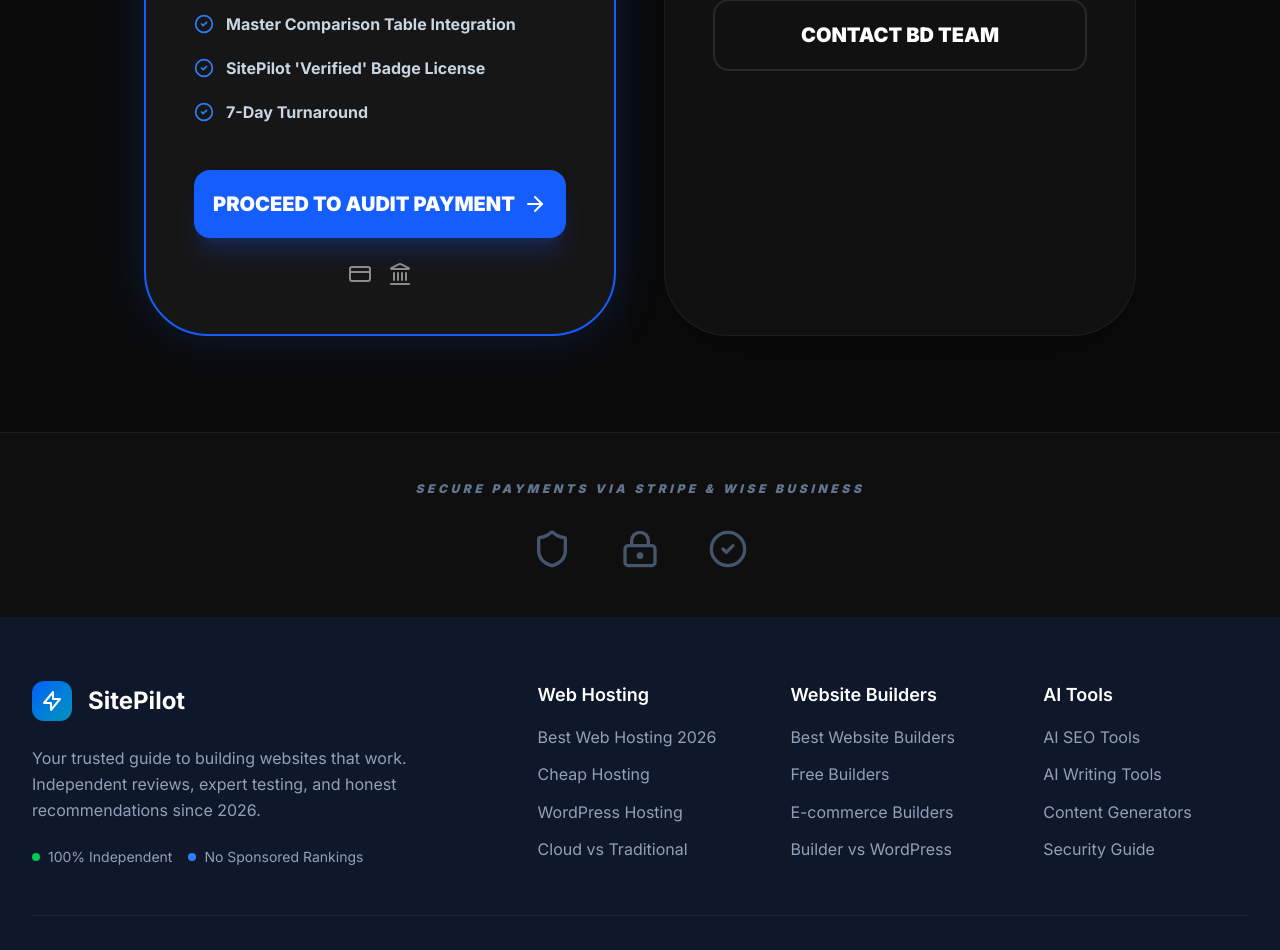
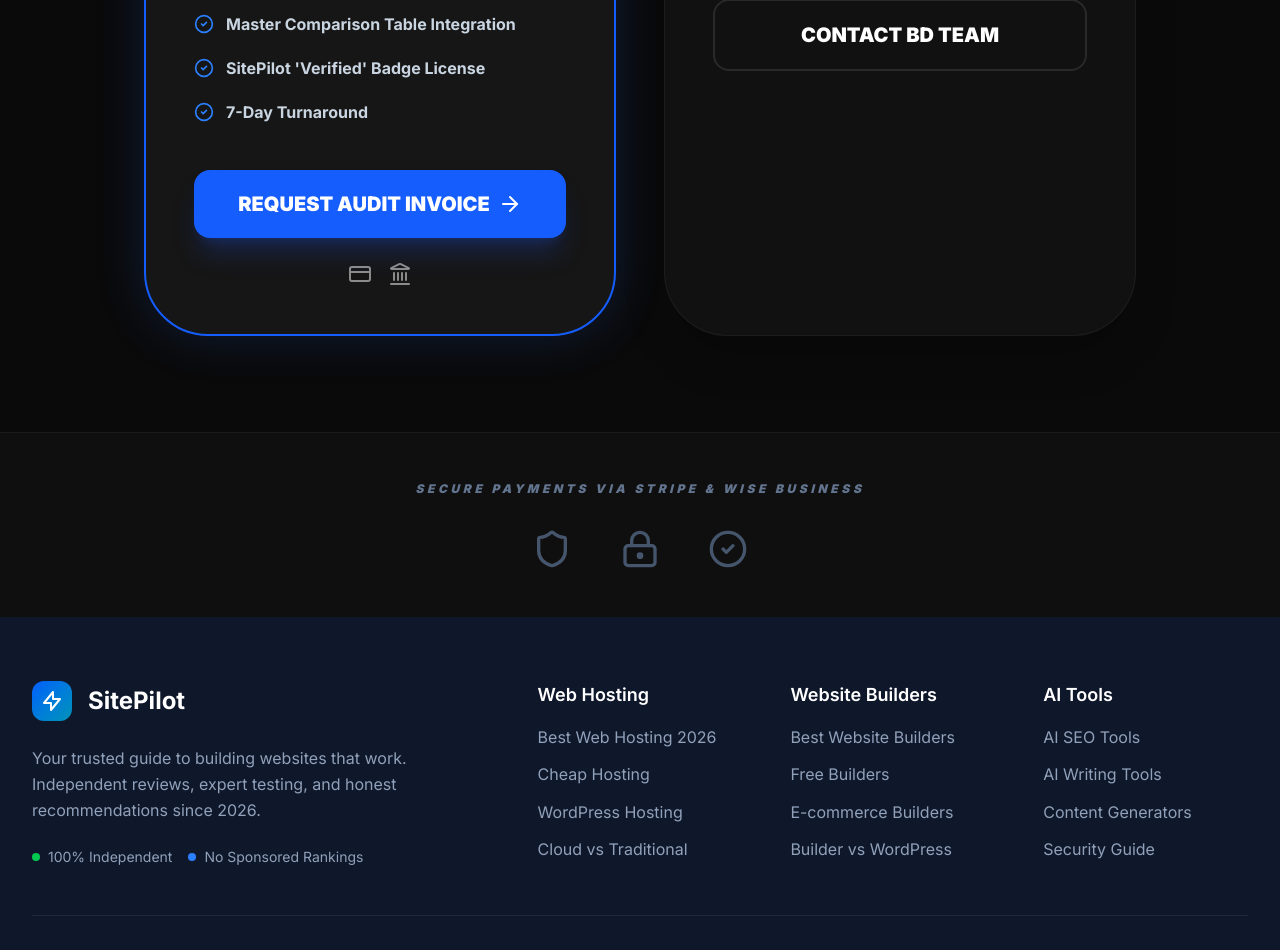
Before and after one commit to teccoxie2/sitepilot, a Next.js app: page /apply-for-audit in a window 1280 px wide. Shown: the part 921-1871 px from the top of the page. Built offline with nearby package versions, Linux system fonts and the light colour scheme.

Commit message:
privacy: replace personal payment link with professional invoice request flow to protect founder identity

```diff
--- a/src/app/apply-for-audit/page.tsx
+++ b/src/app/apply-for-audit/page.tsx
@@ -57,12 +57,12 @@
                 ))}
               </ul>
 
-              {/* PRO PAYMENT LINK */}
+              {/* PRO INVOICE FLOW */}
               <Link
-                href="https://wise.com/pay/me/haoyuanx7"
+                href="mailto:office@xentech.co.nz?subject=Technical Audit Request - SitePilot"
                 className="inline-flex items-center justify-center w-full py-5 bg-blue-600 text-white rounded-2xl font-black text-xl hover:bg-blue-500 transition-all shadow-xl shadow-blue-900/40"
               >
-                PROCEED TO AUDIT PAYMENT <ArrowRight className="ml-2 w-6 h-6" />
+                REQUEST AUDIT INVOICE <ArrowRight className="ml-2 w-6 h-6" />
               </Link>
               <div className="mt-6 flex justify-center gap-4 opacity-50">
                  <CreditCard className="w-6 h-6" />
```
